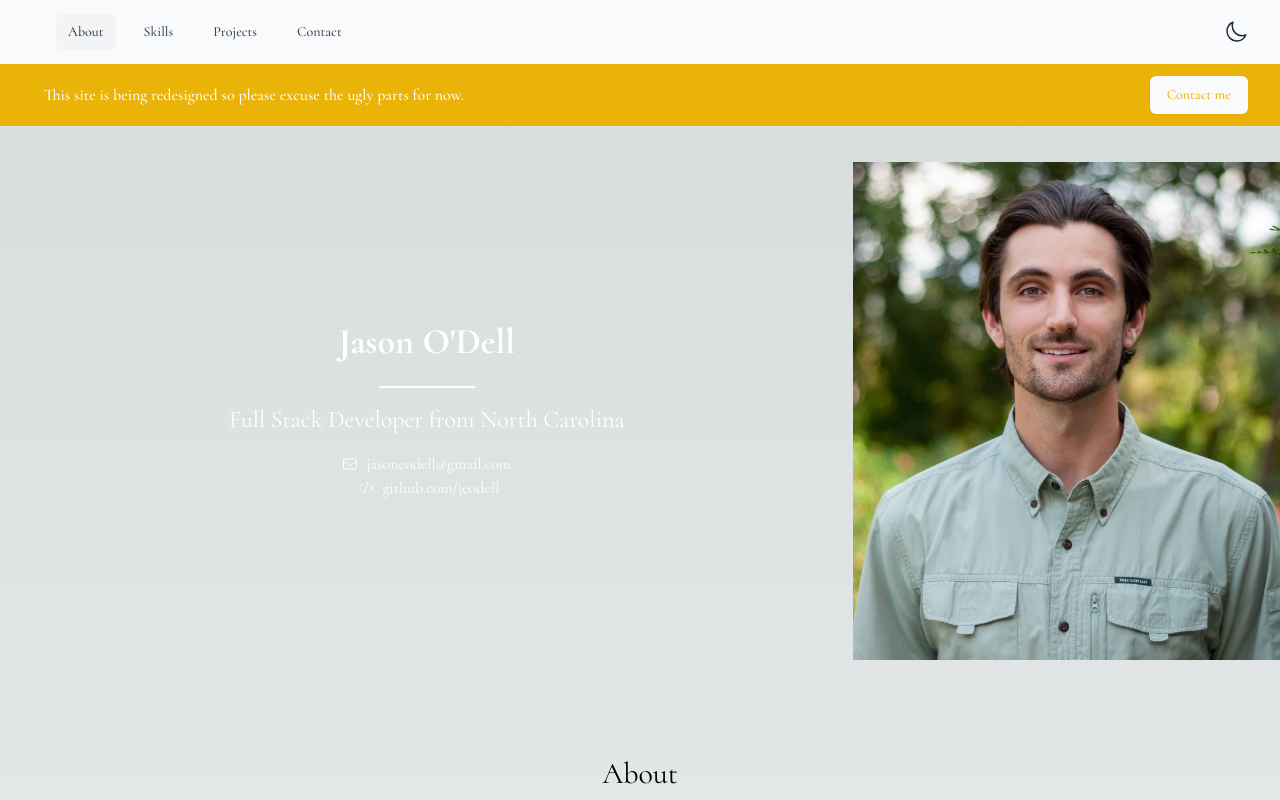
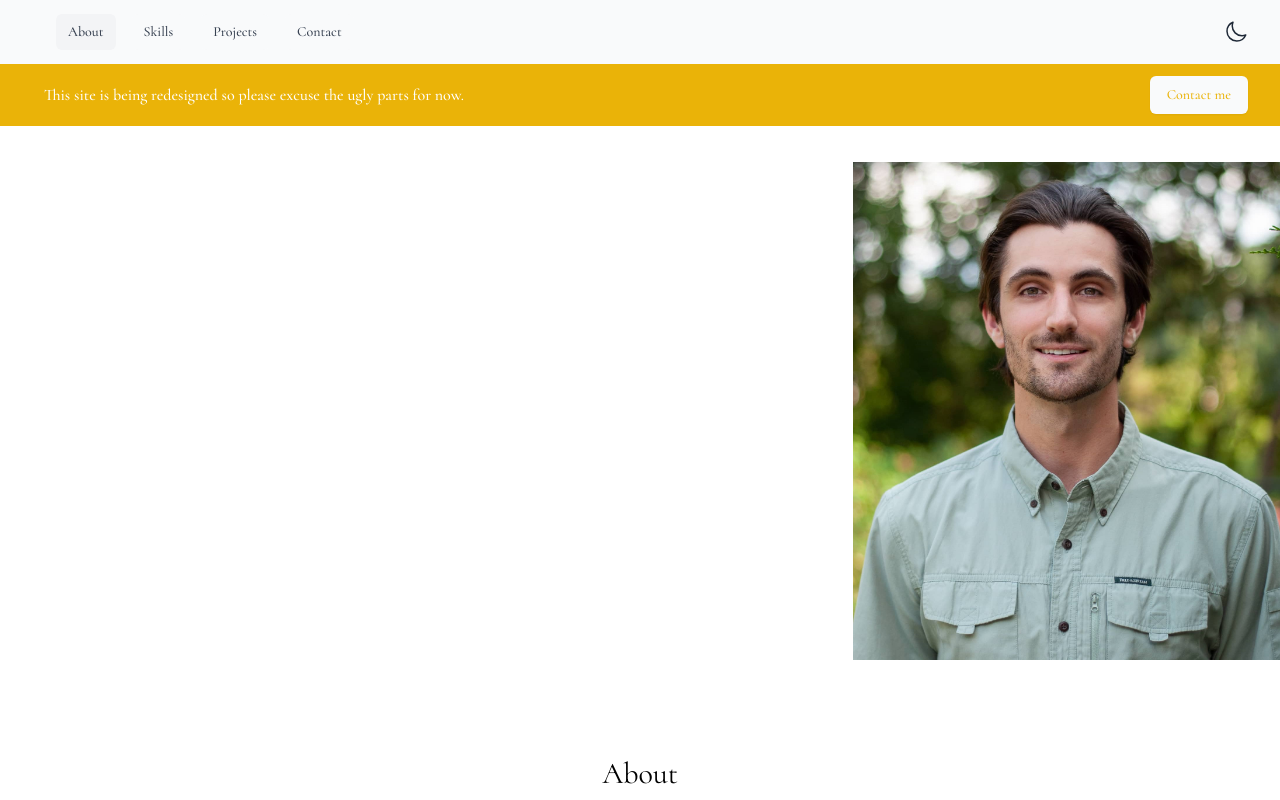
Before and after one commit to jeodell/jeodell.github.io, a Next.js app: page / in a window 1280 px wide. Shown: the top 800 px of the page. Built offline with nearby package versions, Linux system fonts and the light colour scheme.

Commit message:
Removing nextjs default styles

```diff
--- a/src/app/globals.css
+++ b/src/app/globals.css
@@ -2,32 +2,8 @@
 @tailwind components;
 @tailwind utilities;
 
-:root {
-  --foreground-rgb: 0, 0, 0;
-  --background-start-rgb: 214, 219, 220;
-  --background-end-rgb: 255, 255, 255;
+* {
+  margin: 0;
+  padding: 0;
+  box-sizing: border-box;
 }
-
-@media (prefers-color-scheme: dark) {
-  :root {
-    --foreground-rgb: 255, 255, 255;
-    --background-start-rgb: 0, 0, 0;
-    --background-end-rgb: 0, 0, 0;
-  }
-}
-
-body {
-  color: rgb(var(--foreground-rgb));
-  background: linear-gradient(
-      to bottom,
-      transparent,
-      rgb(var(--background-end-rgb))
-    )
-    rgb(var(--background-start-rgb));
-}
-
-@layer utilities {
-  .text-balance {
-    text-wrap: balance;
-  }
-}
```
